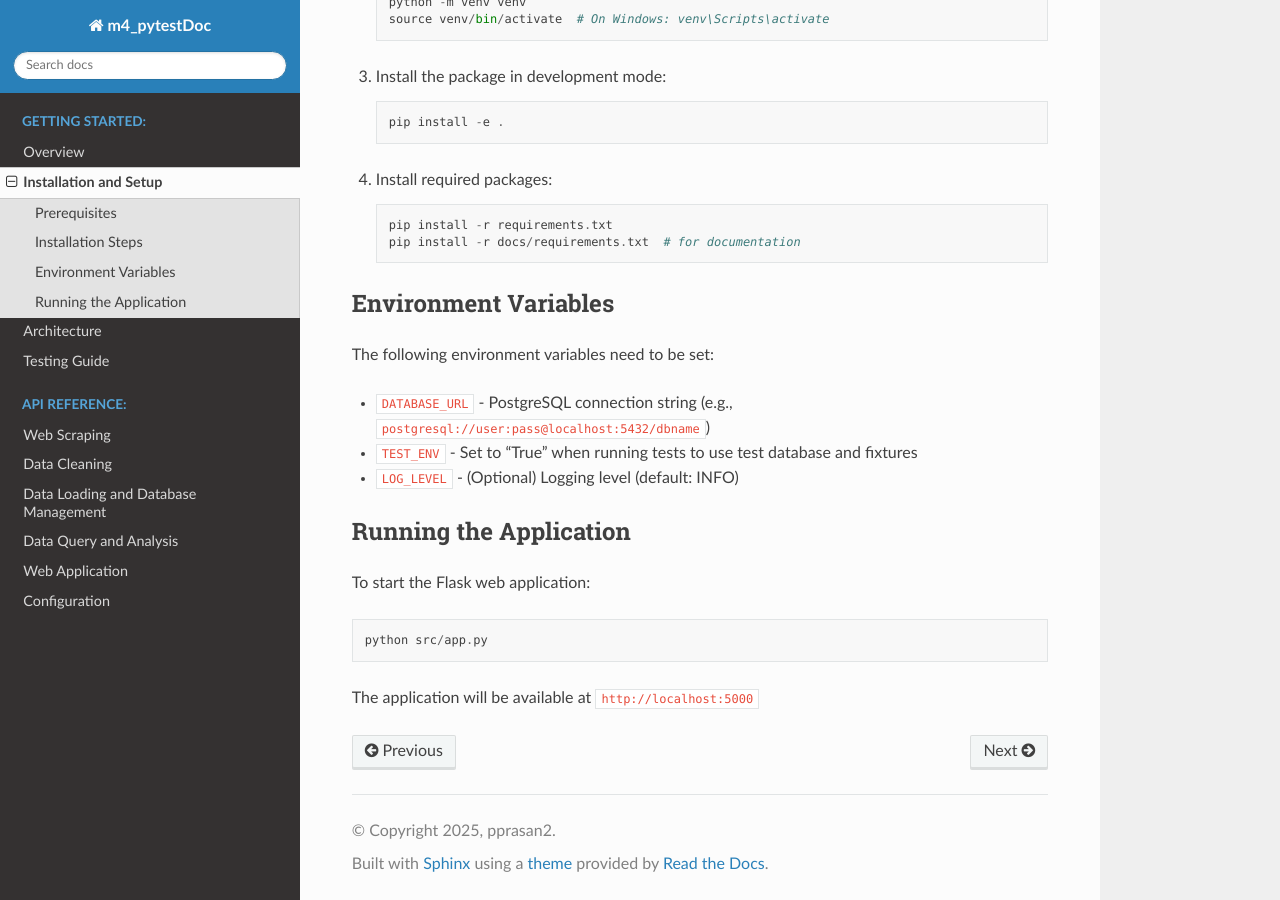
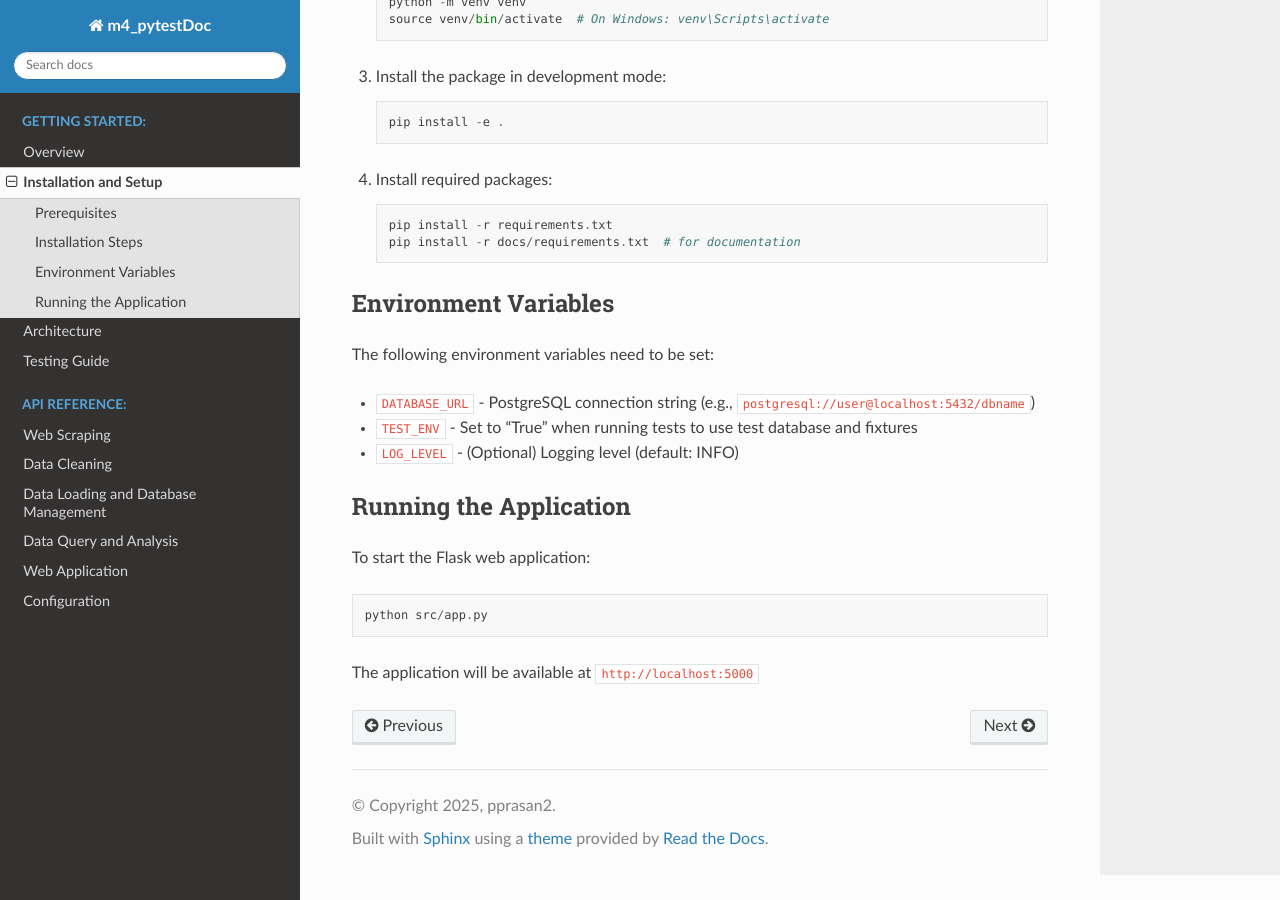
Before and after one commit to pvpradeep/jhu_software_concepts, a Sphinx documentation site: the page built from module_4/docs/source/pages/installation.rst, in a window 1280 px wide and 900 px high, scrolled down 542 px. Built offline with Sphinx 7.4.7 and the Read the Docs theme 3.1.0, drawn with Linux system fonts in a browser that asks for light colours.

```diff
--- a/module_4/docs/source/pages/installation.rst
+++ b/module_4/docs/source/pages/installation.rst
@@ -33,7 +33,7 @@
 ---------------------
 The following environment variables need to be set:
 
-* ``DATABASE_URL`` - PostgreSQL connection string (e.g., ``postgresql://user:pass@localhost:5432/dbname``)
+* ``DATABASE_URL`` - PostgreSQL connection string (e.g., ``postgresql://user@localhost:5432/dbname``)
 * ``TEST_ENV`` - Set to "True" when running tests to use test database and fixtures
 * ``LOG_LEVEL`` - (Optional) Logging level (default: INFO)
 
--- a/module_4/docs/source/pages/testing.rst
+++ b/module_4/docs/source/pages/testing.rst
@@ -49,7 +49,7 @@
 Set up test environment::
 
     export TEST_ENV=True
-    export DATABASE_URL=postgresql://user:pass@localhost:5432/test_db
+    export DATABASE_URL=postgresql://user:localhost:5432/test_db
 
 Test Markers
 -------------
```
Also changed, not shown: 3 other files.
